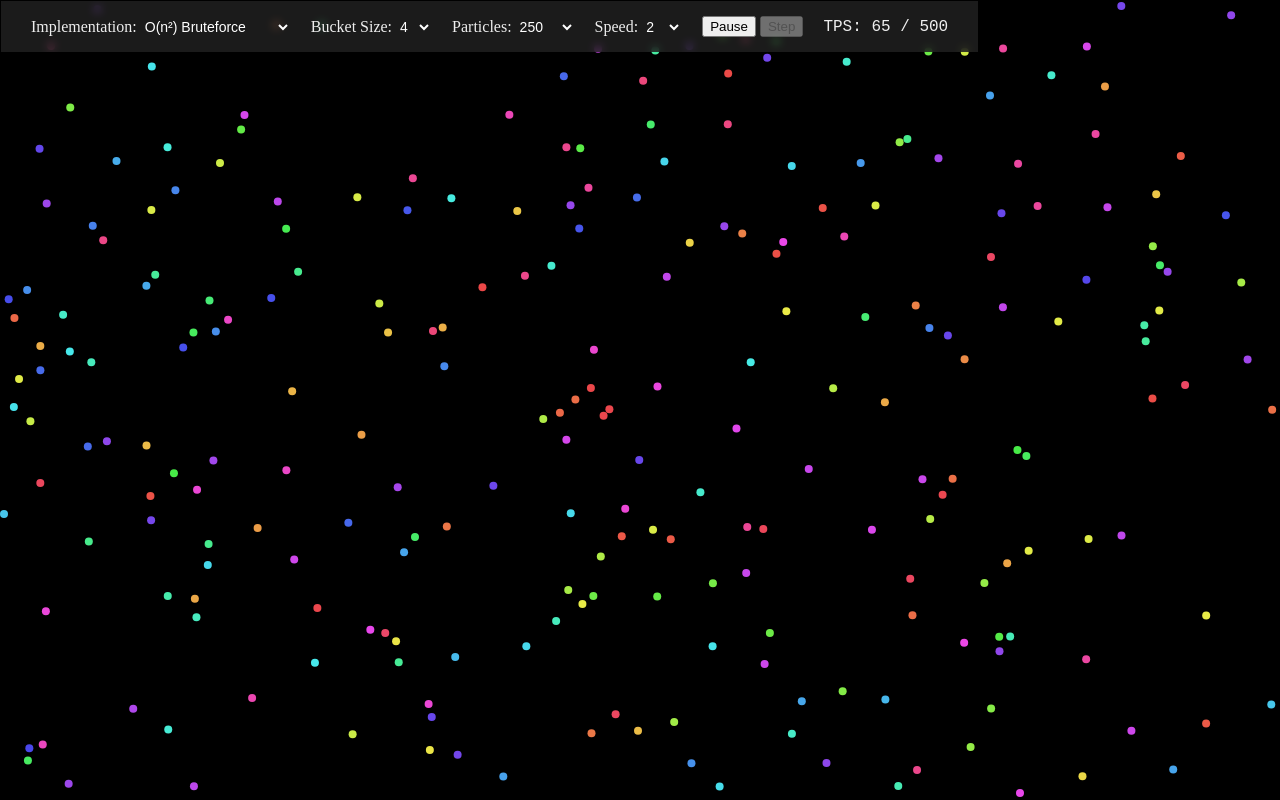
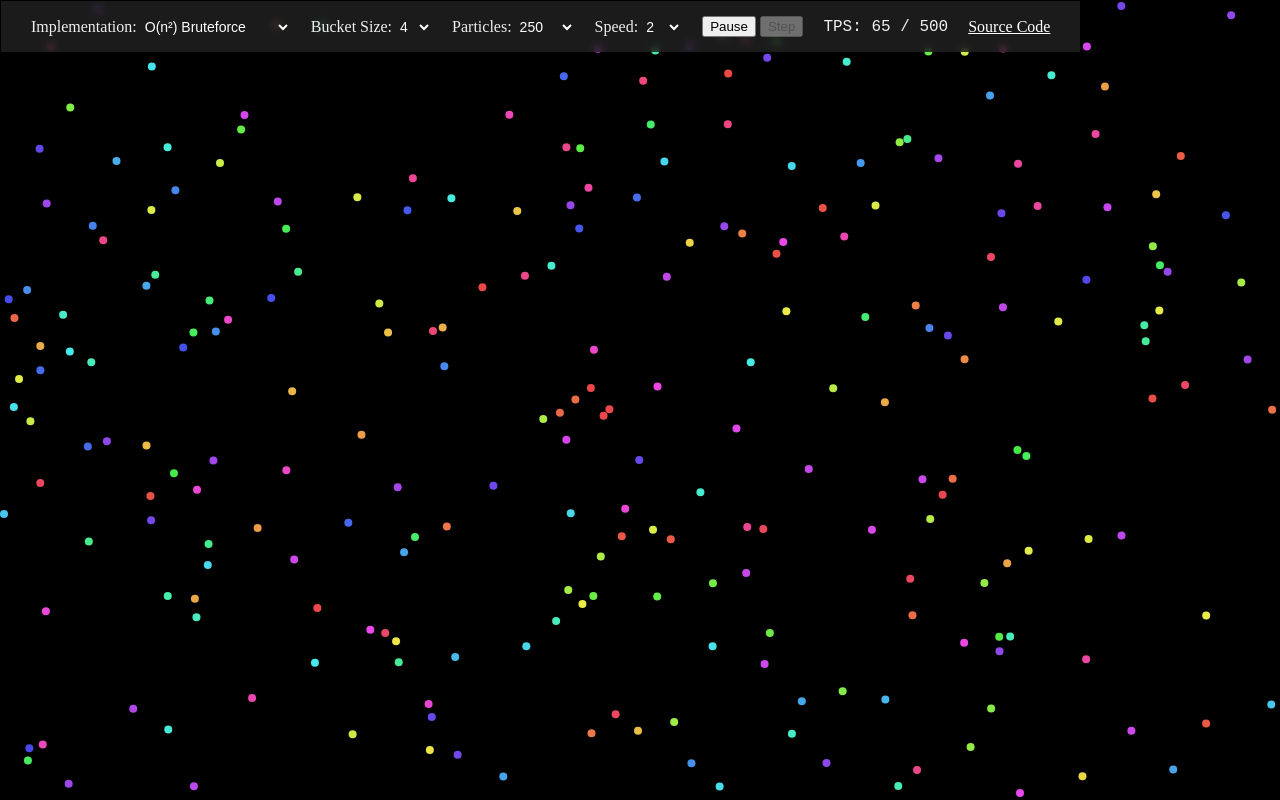
Before and after one commit to nopeless/quadtree-collision-detection, a website built with Vite: page src/index.html in a window 1280 px wide. Built offline with nearby package versions, Linux system fonts and the light colour scheme.

Commit message:
add source code link

```diff
--- a/src/index.html
+++ b/src/index.html
@@ -57,6 +57,7 @@
         <button id="stepBtn" disabled>Step</button>
       </div>
       <div class="stats" id="tpsDisplay">TPS: 0</div>
+      <a href="https://github.com/nopeless/quadtree-collision-detection/" target="_blank">Source Code</a>
     </div>
 
     <canvas id="canvas"></canvas>
--- a/src/style.css
+++ b/src/style.css
@@ -3,6 +3,7 @@ body {
   background: #111;
   color: #eee;
   overflow: hidden;
+  max-width: 100vw;
 }
 
 .controls {
@@ -17,6 +18,10 @@ body {
   align-items: center;
   z-index: 10;
   backdrop-filter: blur(4px);
+}
+
+.controls a {
+  color: white;
 }
 
 select {
```
